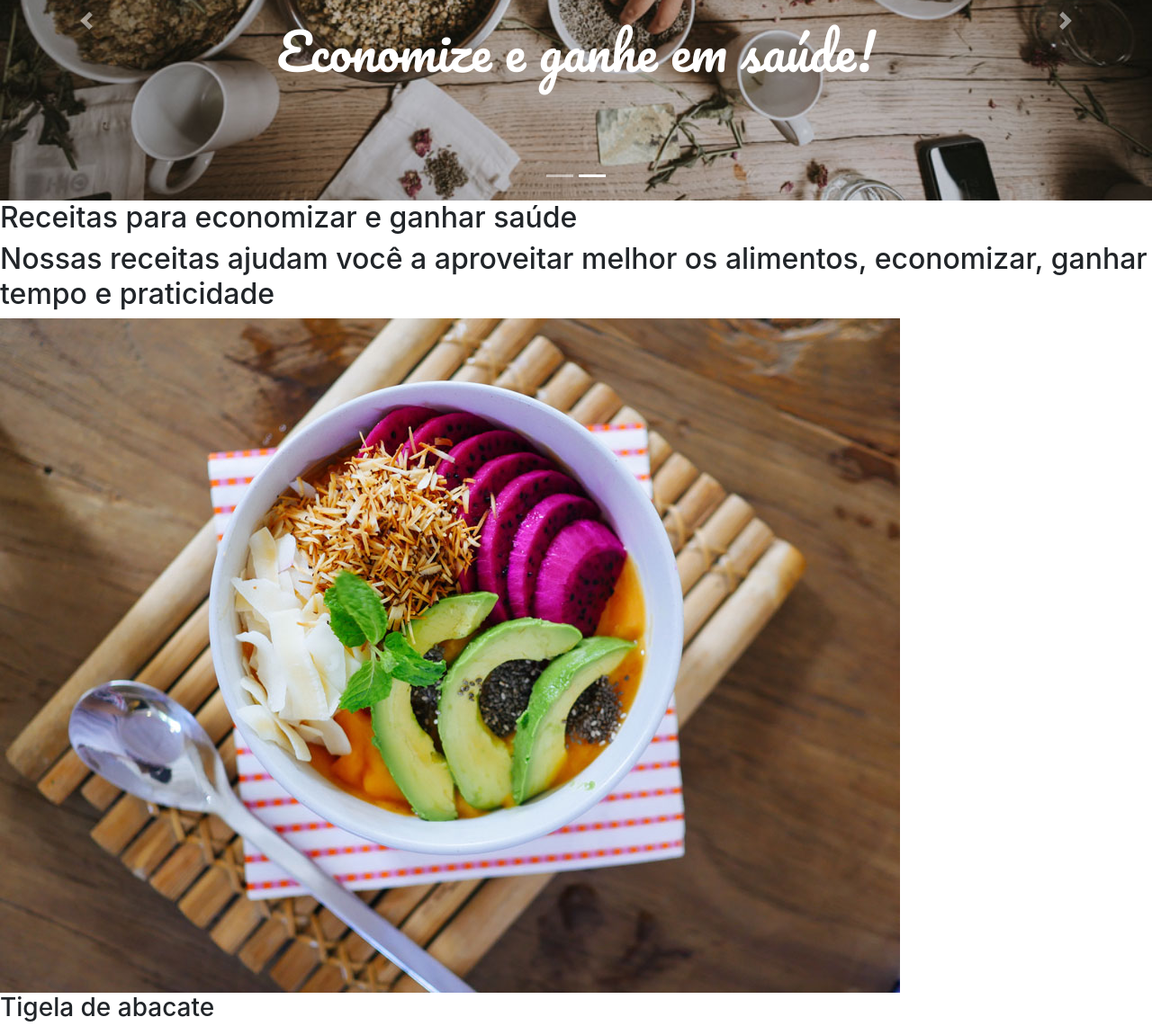
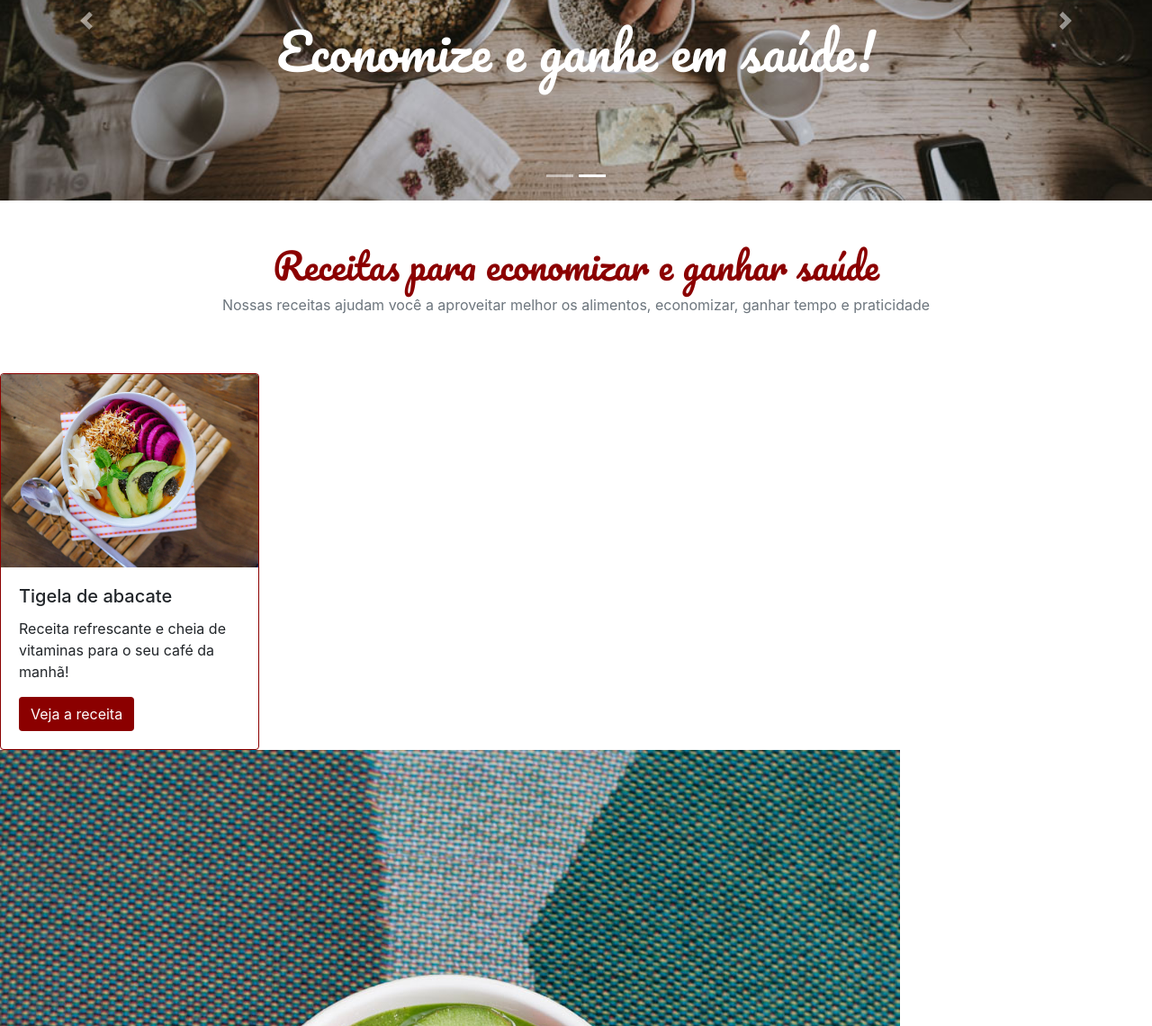
Before and after one commit to carsonmars/barbearia-alura, a plain HTML site: page bootstrap4-page-responsiva/index.html in a window 1280 px wide. Shown: the part 233-1374 px from the top of the page at 90% size. Drawn offline with nearby package versions, Linux system fonts and the light colour scheme.

Commit message:
Inserindo o primeiro card no projeto.

```diff
--- a/bootstrap4-page-responsiva/index.html
+++ b/bootstrap4-page-responsiva/index.html
@@ -1,5 +1,5 @@
 <!DOCTYPE html>
-<html>
+<html lang="pt-br">
 
 <head>
   <meta charset="utf-8">
@@ -67,13 +67,18 @@
       </a>
     </div>
   </div>
-
-  <h2>Receitas para economizar e ganhar saúde</h2>
-  <h2>Nossas receitas ajudam você a aproveitar melhor os alimentos, economizar, ganhar tempo e praticidade</h2>
-
-  <img src="src/img/receita-abacate.jpg" alt="tigela com salada de abacate, vista superior">
-  <h3>Tigela de abacate</h3>
-  <p>Receita refrescante e cheia de vitaminas para o seu café da manhã!</p>
+  <!-- Título e Subtítulo-->
+  <h1 class="text-center fonte-titulo cor-especial pt-5">Receitas para economizar e ganhar saúde</h1>
+  <p class="text-center text-secondary pb-5">Nossas receitas ajudam você a aproveitar melhor os alimentos, economizar, ganhar tempo e praticidade</p>
+  <!-- Cards-->
+  <div class="card borda-cor-especial" style="width: 18rem;">
+    <img src="src/img/receita-abacate.jpg" class="card-img-top" alt="Tigela de abacate">
+    <div class="card-body">
+      <h5 class="card-title">Tigela de abacate</h5>
+      <p class="card-text">Receita refrescante e cheia de vitaminas para o seu café da manhã!</p>
+      <a href="#" class="btn botao-cor-especial">Veja a receita</a>
+    </div>
+  </div>
 
   <img src="src/img/receita-kiwi.jpg" alt="tigela de mingau com kiwi, vista superior">
   <h3>Salada de kiwi</h3>
--- a/bootstrap4-page-responsiva/src/style.css
+++ b/bootstrap4-page-responsiva/src/style.css
@@ -7,3 +7,16 @@
 .fonte-titulo {
     font-family: 'Pacifico', cursive;
 }
+
+.cor-especial{
+    color: darkred;
+}
+
+.botao-cor-especial{
+    background-color: darkred;
+    color: white;
+}
+
+.borda-cor-especial{
+    border-color: darkred;
+}
```
